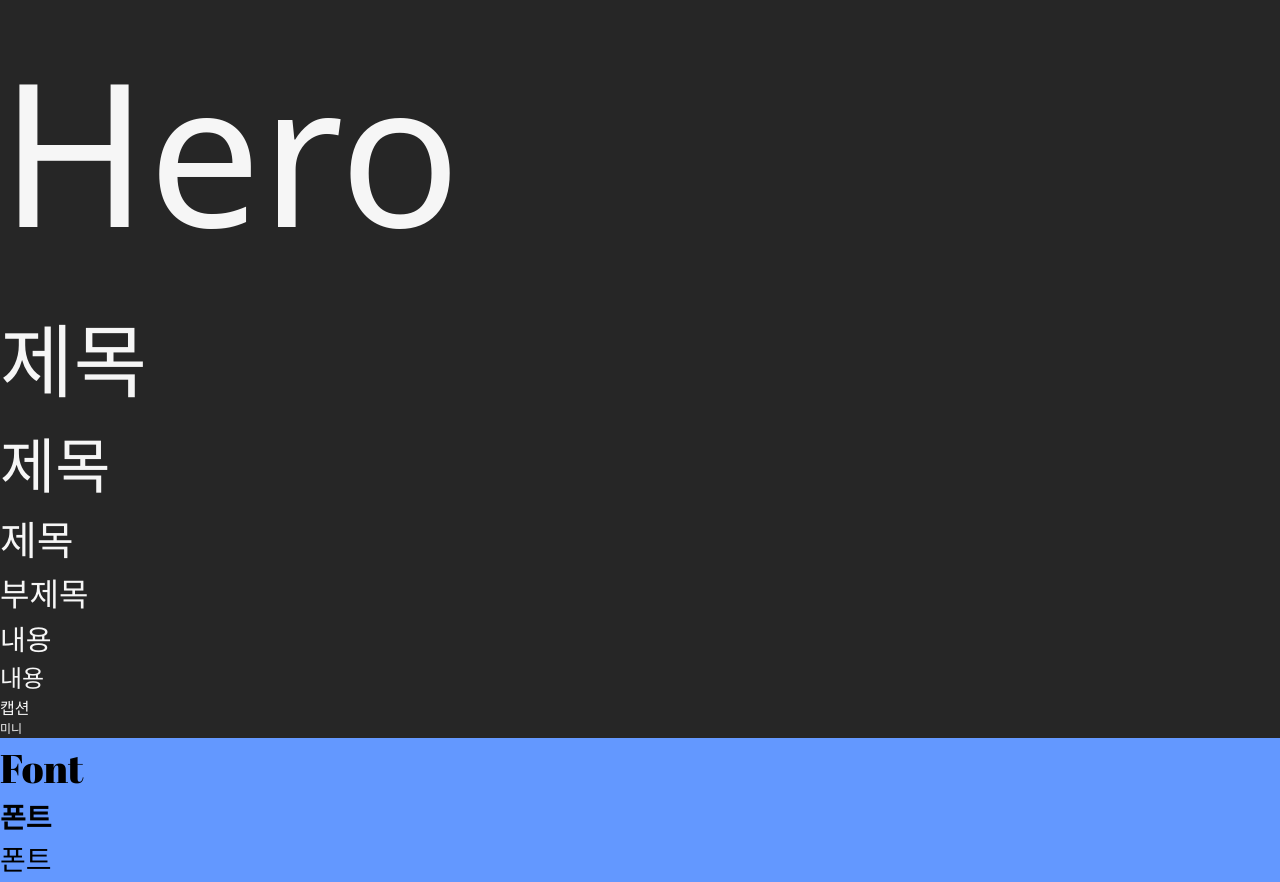
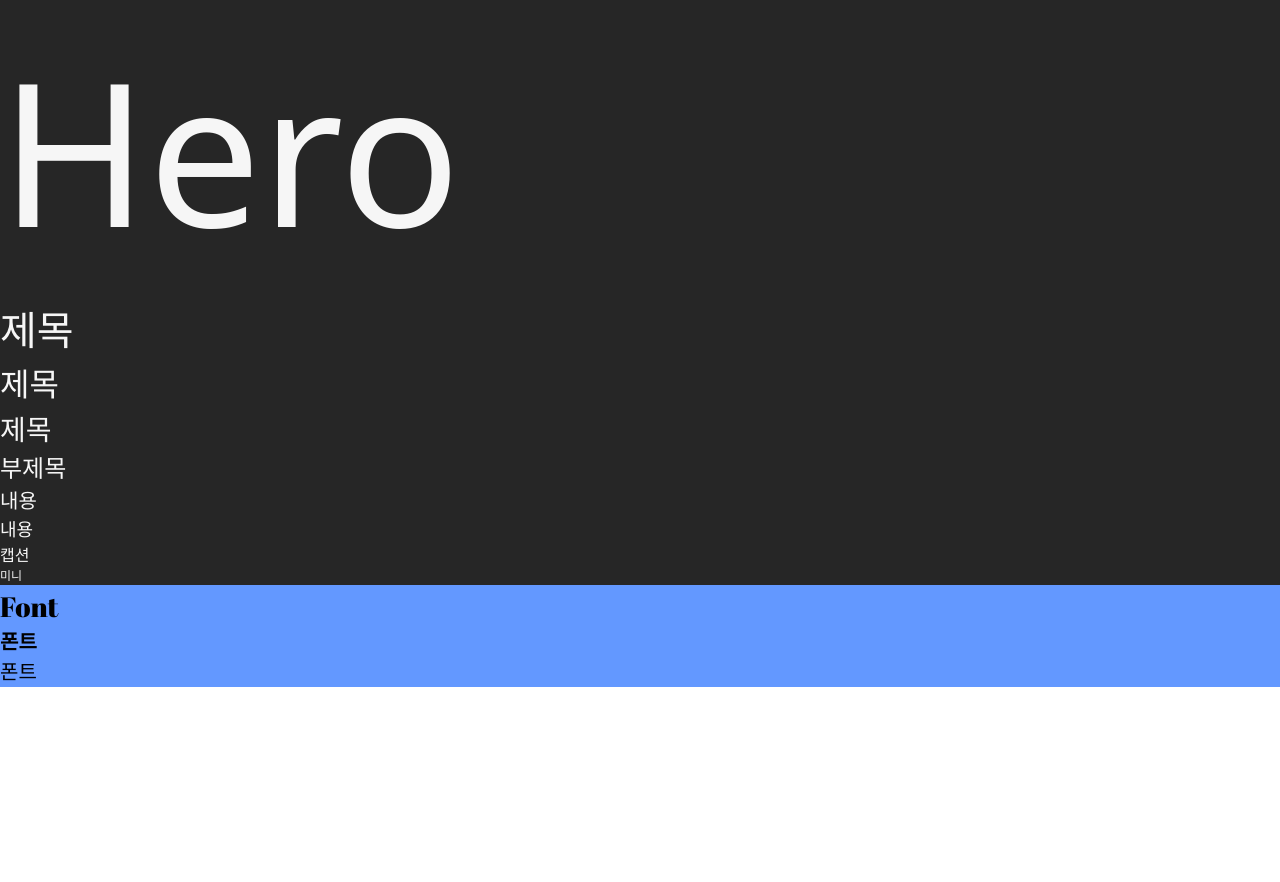
Before and after one commit to valueGa/valueGa_frontend, a React (Vite) app: page / in a window 1280 px wide. After the commit the page ends 800 px from the top, so only its background shows below. Built offline with nearby package versions, Linux system fonts and the light colour scheme; a web font is replaced by a local one.

Commit message:
fix : tailwind 폰트 크기 축소

```diff
--- a/tailwind.config.js
+++ b/tailwind.config.js
@@ -10,12 +10,12 @@ export default {
       fontSize: {
         mini: "0.75rem",
         caption: "1rem",
-        body2: "1.5rem",
-        body1: "1.75rem",
-        subheading: "2rem",
-        heading3: "2.5rem",
-        heading2: "3.75rem",
-        heading1: "5rem",
+        body2: "1.125rem",
+        body1: "1.25rem",
+        subheading: "1.5rem",
+        heading3: "1.75rem",
+        heading2: "2rem",
+        heading1: "2.5rem",
         hero: "12.5rem",
       },
       colors: {
```
